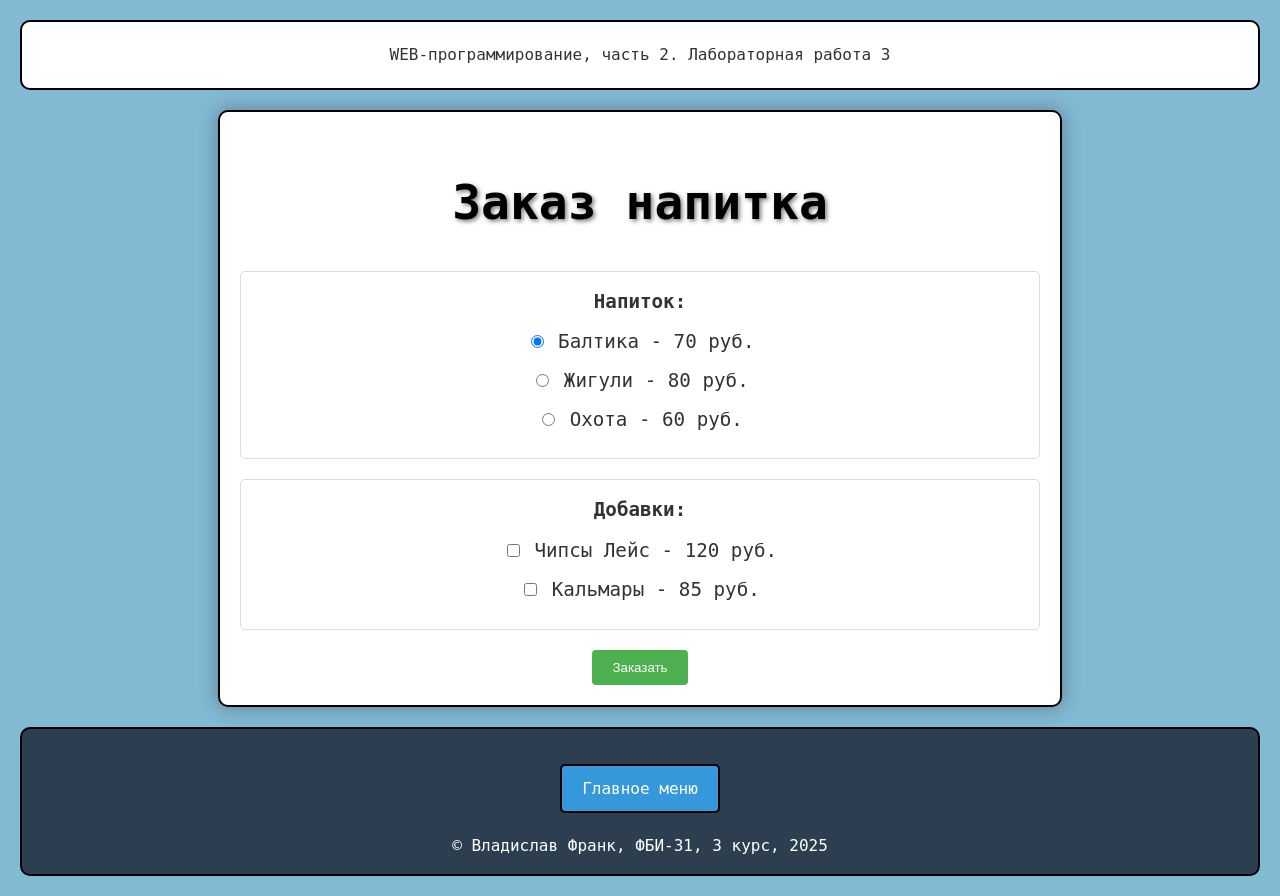
After one commit to vladfrank/lab-web-back, a Flask app: page /lab3/order in a window 1280 px wide. The commit adds this page. Run offline with Flask 3, Linux system fonts and the light colour scheme.

Commit message:
Заказ напитка

```diff
--- a/lab3.py
+++ b/lab3.py
@@ -37,3 +37,31 @@ def form1():
         errors['age'] = 'Заполните поле!'
     sex = request.args.get('sex')
     return render_template('lab3/form1.html', user=user, age=age, sex=sex, errors=errors)
+
+@lab3.route('/lab3/order')
+def order():
+    return render_template('lab3/order.html')
+
+@lab3.route('/lab3/pay')
+def pay():
+    price = 0
+    drink = request.args.get('drink')
+    #Пусть Балтика стоит 70р, Жигуль 80р, Охота 60р
+    if drink == 'baltika':
+        price = 70
+    elif drink == 'zhiguli':
+        price = 80
+    else:
+        price = 60
+
+    #Добавка чипосов стоит 120р, а кальмаров - на 85р
+    if request.args.get('chips') == 'on':
+        price += 120
+    if request.args.get('kalmar') == 'on':
+        price += 85
+    return render_template('lab3/pay.html', price=price)
+
+@lab3.route('/lab3/success')
+def success():
+    price = request.args.get('price', 0)
+    return render_template('lab3/success.html', price=price)
--- /dev/null
+++ b/static/lab3.css
@@ -0,0 +1,67 @@
+/* Простые стили для лабораторной работы 3 */
+.order-section {
+    margin-bottom: 20px;
+    padding: 15px;
+    border: 1px solid #ddd;
+    border-radius: 5px;
+}
+
+.section-title {
+    font-weight: bold;
+    margin-bottom: 10px;
+}
+
+.form-label {
+    display: block;
+    margin: 8px 0;
+}
+
+.price-box {
+    text-align: center;
+    padding: 15px;
+    background: #e8f5e8;
+    border: 2px solid #4CAF50;
+    border-radius: 5px;
+    margin: 20px 0;
+}
+
+.success-box {
+    text-align: center;
+    padding: 20px;
+    background: #f0f8f0;
+    border: 2px solid #4CAF50;
+    border-radius: 8px;
+    margin: 20px 0;
+}
+
+.form-input {
+    width: 100%;
+    padding: 8px;
+    border: 1px solid #ddd;
+    border-radius: 4px;
+    margin-bottom: 10px;
+}
+
+.btn {
+    padding: 10px 20px;
+    color: white;
+    border: none;
+    border-radius: 4px;
+    cursor: pointer;
+    text-decoration: none;
+    display: inline-block;
+}
+
+.btn-primary {
+    background: #4CAF50;
+}
+
+.btn-danger {
+    background: #f44336;
+    padding: 6px 12px;
+    font-size: 14px;
+}
+
+.text-center {
+    text-align: center;
+}
--- a/templates/base.html
+++ b/templates/base.html
@@ -5,6 +5,7 @@
     <meta name="viewport" content="width=device-width, initial-scale=1.0">
     <title>Франк Владислав. {% block lab %}{% endblock %}</title>
     <link rel="stylesheet" href="{{ url_for('static', filename='main.css') }}">
+    <link rel="stylesheet" href="{{ url_for('static', filename='lab3.css') }}">
     <link rel="icon" type="image/x-icon" href="{{ url_for('static', filename='favicon.ico') }}">
     <link rel="icon" type="image/png" sizes="32x32" href="{{ url_for('static', filename='favicon-32x32.png') }}">
     <link rel="icon" type="image/png" sizes="16x16" href="{{ url_for('static', filename='favicon-16x16.png') }}">
--- a/templates/lab3/lab3.html
+++ b/templates/lab3/lab3.html
@@ -12,5 +12,6 @@
         <a href="/lab3/cookie">Куки</a>
         <a href="/lab3/del_cookie">Отчистить куки</a>
         <a href="/lab3/form1">Форма</a>
+        <a href="/lab3/order">Заказ</a>
     </div>
 {% endblock %}
--- /dev/null
+++ b/templates/lab3/order.html
@@ -0,0 +1,36 @@
+{% extends "base.html" %}
+
+{% block lab %}Лабораторная работа 3{% endblock %}
+
+{% block main %}
+    <h1>Заказ напитка</h1>
+
+    <form action="/lab3/pay">
+        <div class="order-section">
+            <div class="section-title">Напиток:</div>
+            <label class="form-label">
+                <input type="radio" value="baltika" name="drink" checked> Балтика - 70 руб.
+            </label>
+            <label class="form-label">
+                <input type="radio" value="zhiguli" name="drink"> Жигули - 80 руб.
+            </label>
+            <label class="form-label">
+                <input type="radio" value="ohota" name="drink"> Охота - 60 руб.
+            </label>
+        </div>
+
+        <div class="order-section">
+            <div class="section-title">Добавки:</div>
+            <label class="form-label">
+                <input type="checkbox" name="chips"> Чипсы Лейс - 120 руб.
+            </label>
+            <label class="form-label">
+                <input type="checkbox" name="kalmar"> Кальмары - 85 руб.
+            </label>
+        </div>
+
+        <div class="text-center">
+            <button type="submit" class="btn btn-primary">Заказать</button>
+        </div>
+    </form>
+{% endblock %}
```
Also changed, not shown: templates/lab3/pay.html (added, +35 -0 lines), templates/lab3/success.html (added, +16 -0 lines).
